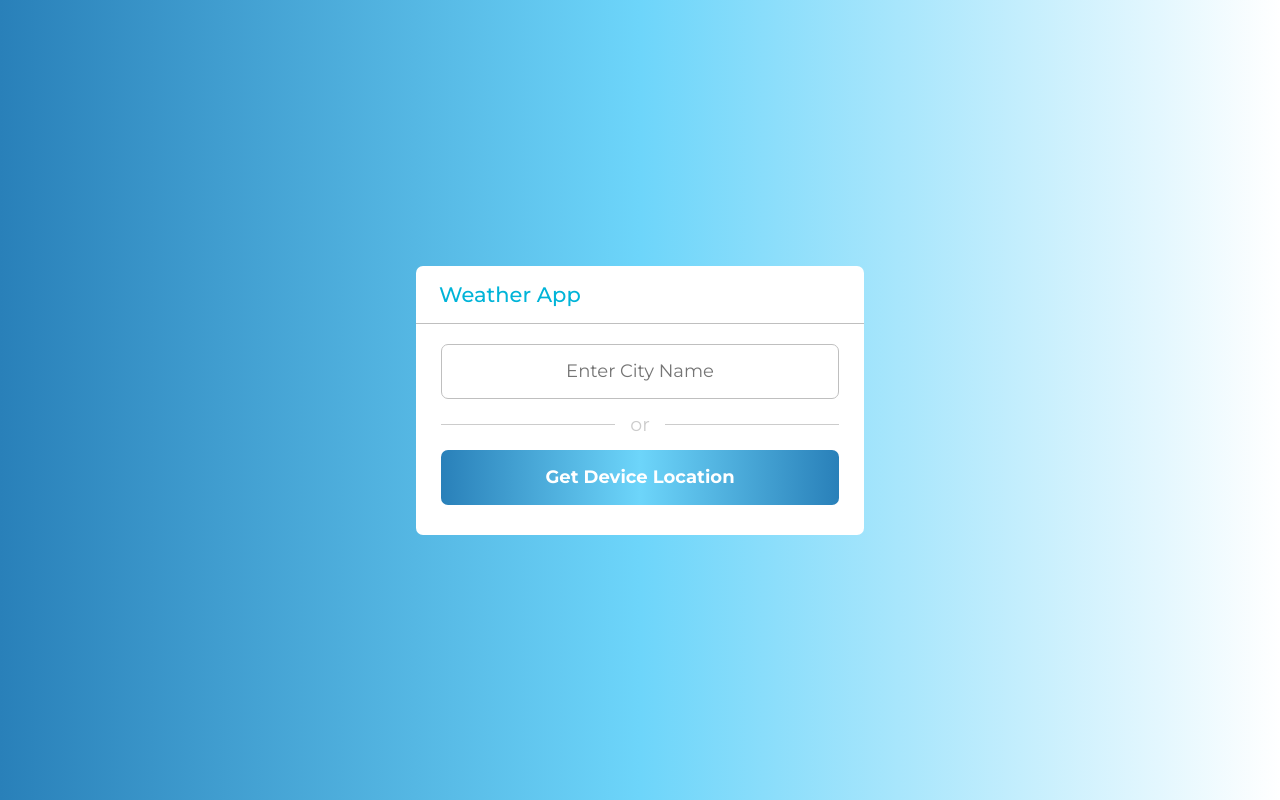
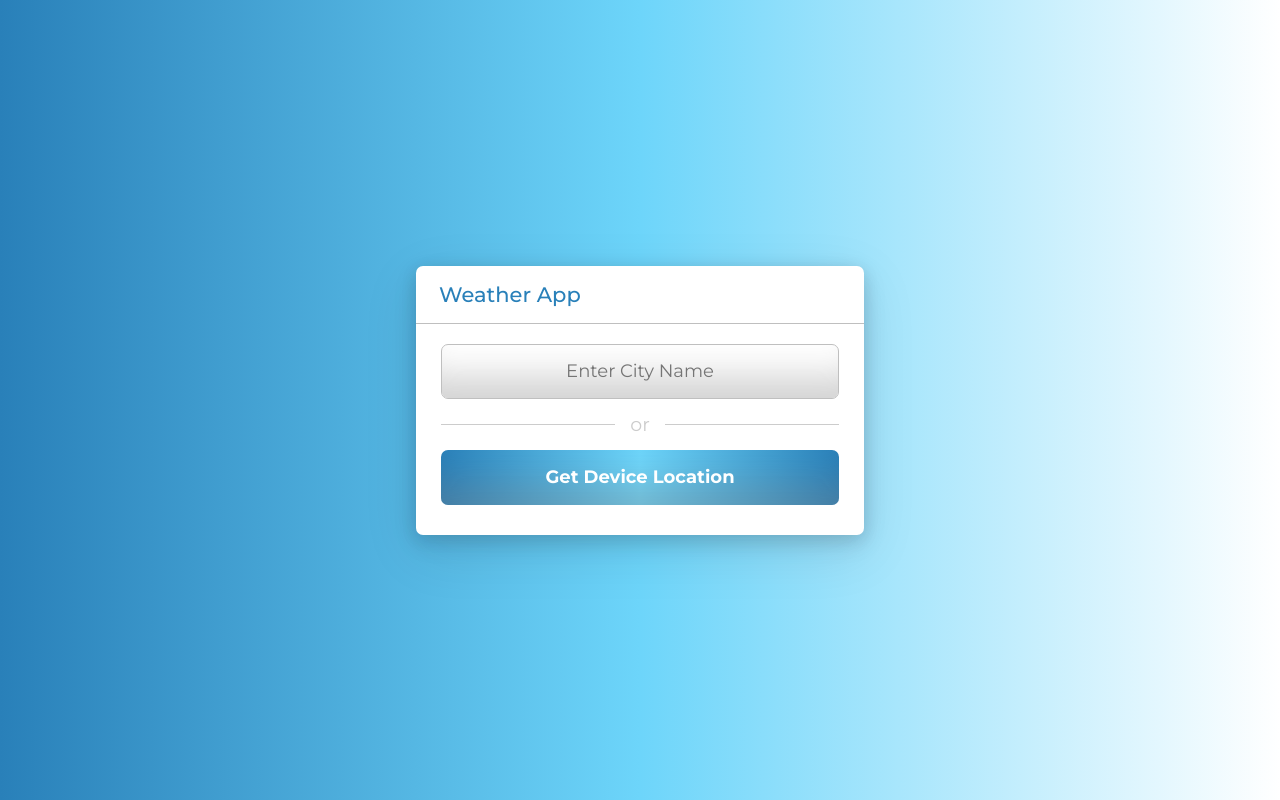
Before and after one commit to ShantanuSutar/Weather-App, a plain HTML site: page index.html in a window 1280 px wide. Drawn offline with nearby package versions, Linux system fonts and the light colour scheme.

Commit message:
Styling with box shadows
and  button underline on hover

```diff
--- a/style.css
+++ b/style.css
@@ -29,10 +29,13 @@ body {
   width: 28rem;
   border-radius: 7px;
   background: #fff;
+  transition: all 1s ease;
+  box-shadow: rgba(17, 17, 26, 0.1) 0px 4px 16px,
+    rgba(17, 17, 26, 0.1) 0px 8px 24px, rgba(17, 17, 26, 0.1) 0px 16px 56px;
 }
 
 .container header {
-  color: #00b4d8;
+  color: #2980b9;
   font-size: 21px;
   font-weight: 500;
   padding: 16px 15px;
@@ -98,6 +101,7 @@ header i {
 .input input {
   border: 1px solid #bfbfbf;
   text-align: center;
+  box-shadow: rgba(127, 127, 127, 0.35) 0px -50px 36px -28px inset;
 }
 
 .input input:is(:focus, :valid) {
@@ -138,8 +142,11 @@ header i {
     #6dd5fa,
     #2980b9
   ); /* W3C, IE 10+/ Edge, Firefox 16+, Chrome 26+, Opera 12+, Safari 7+ */
+  box-shadow: rgba(127, 127, 127, 0.35) 0px -50px 36px -28px inset;
 }
-
+.input button:hover {
+  text-decoration: underline;
+}
 .container .weather {
   margin: 30px 0 0;
   display: none;
```
